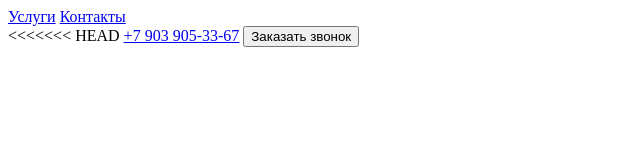
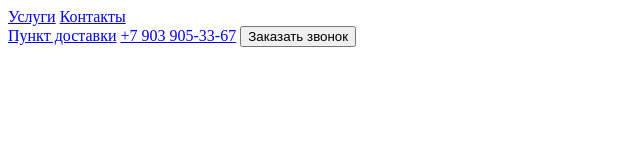
Before and after one commit to Igor0909pin/special-app, a plain HTML site: page index.html in a window 1280 px wide. Shown: the whole page, without its empty margins (0-640 px from the left). Drawn offline with Linux system fonts and the light colour scheme.

Commit message:
basket delivery option block added

```diff
--- a/index.html
+++ b/index.html
@@ -14,7 +14,7 @@
             <a href="#contacts">Контакты</a>
         </nav>
         <div>
-<<<<<<< HEAD
+            <a href="dilivery">Пункт доставки</a>
             <a href="tel:+79039054467">+7 903 905-33-67</a>
             <button>Заказать звонок</button>
         </div>
```
